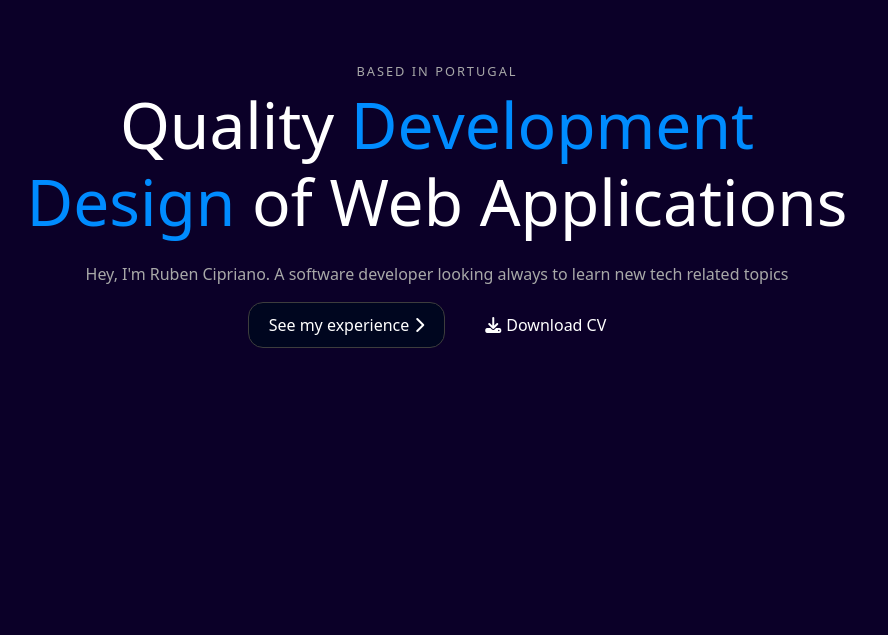
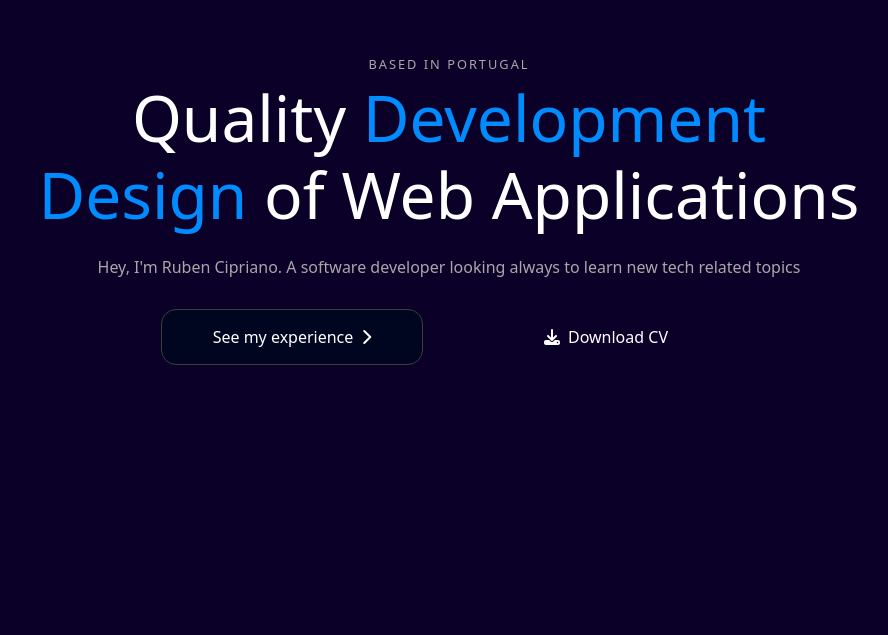
Before and after one commit to RubenCipriano/web-portfolio-angular, an Angular app: page / in a window 1280 px wide. Shown: the part 165-800 px from the top of the page, without its empty margins (191-1079 px from the left). Built offline with nearby package versions, Linux system fonts and the light colour scheme.

Commit message:
web-portfolio-v1.1

```diff
--- a/src/app/app.component.html
+++ b/src/app/app.component.html
@@ -8,23 +8,26 @@
       <h1 class="text-white text-center">Quality <span class="color-primary">Development <br />  Design</span> of Web Applications</h1>
     </div>
     <div class="row mt-3">
-      <h6 class="text-secondary-white">Hey, I'm Ruben Cipriano. A software developer looking always to learn new tech related topics</h6>
+      <h6 class="text-secondary-white text-center">Hey, I'm Ruben Cipriano. A software developer looking always to learn new tech related topics</h6>
     </div>
-    <div class="row">
-      <div class="button-grouping">
-        <a class="custom-button bg-dark-transparent border-white text-white" href="#work-experience">
-          <p>See my experience</p>
+    <div class="row w-50 mt-4 justify-content-around">
+      <!-- Experience Button -->
+      <a class="col-sm-12 col-lg-5 custom-button bg-dark-transparent border-white text-white" href="#work-experience">
+        <div class="d-flex align-items-center gap-2">
+          <p class="mb-0">See my experience</p>
           <i class="fa-solid fa-chevron-right"></i>
-        </a>
+        </div>
+      </a>
 
-        <a
-          class="text-white custom-button"
-          href="assets/files/cv.pdf"
-          download="cv.pdf">
+      <!-- Download CV Button -->
+      <a class="col-sm-12 col-lg-5 custom-button text-white"
+         href="assets/files/cv.pdf"
+         download="cv.pdf">
+        <div class="d-flex align-items-center gap-2">
           <i class="fa-solid fa-download"></i>
-          <p>Download CV</p>
-        </a>
-      </div>
+          <p class="mb-0">Download CV</p>
+        </div>
+      </a>
     </div>
   </div>
 </div>
--- a/src/app/app.component.scss
+++ b/src/app/app.component.scss
@@ -1,22 +1,29 @@
-.button-grouping {
+.custom-button {
+    padding: 15px 25px;
     display: flex;
-    flex-direction: row;
-}
-
-.custom-button {
-    padding: 10px 20px;
-    display: flex;
-    gap: 5px;
     align-items: center;
     justify-content: center;
-    margin: 10px;
+    text-decoration: none;
     border-radius: 15px;
-    transition: 1s all;
+    transition: background-color 0.3s ease;
 }
 
 .custom-button:hover {
-    background-color: #2e2e2e;
+    background-color: rgba(255, 255, 255, 0.1); /* or a consistent hover color */
 }
+
+.bg-dark-transparent {
+    background-color: var(--primary-color-darker, rgba(0,0,0,0.3)); /* fallback in case variable missing */
+}
+
+.text-white {
+    color: #fff;
+}
+
+p {
+    margin: 0;
+}
+
 
 
 .align-middle {
@@ -24,6 +31,7 @@
     align-items: center;
     justify-content: center;
     align-content: center;
+    margin: auto;
 }
 
 .bg-dark-transparent {
--- a/src/styles.scss
+++ b/src/styles.scss
@@ -46,7 +46,6 @@ h5 {
     margin-top: 10em;
 }
 
-
 :root {
     --primary-color-lighter: rgb(0, 140, 255);
     --primary-color: rgb(11, 0, 40);
```
Also changed, not shown: 1 other file (tests, documents, lock files or other folders).
